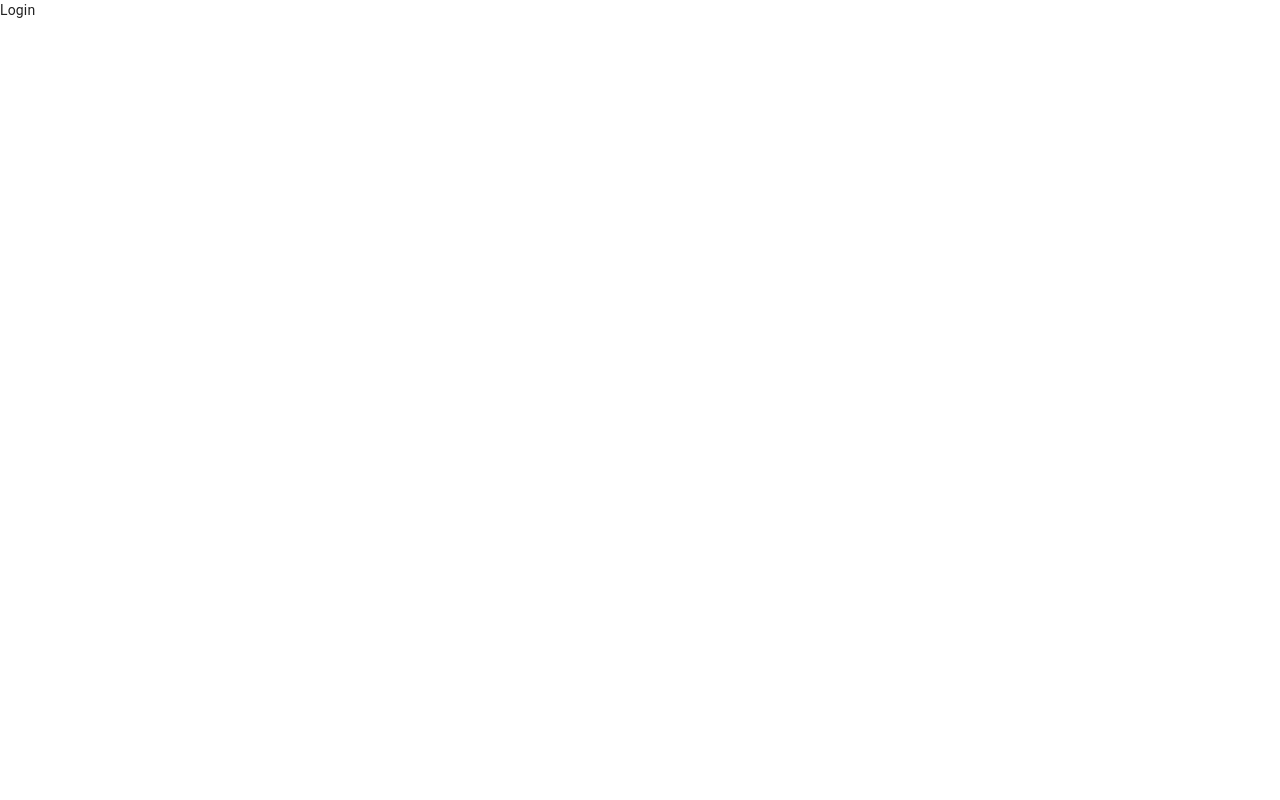
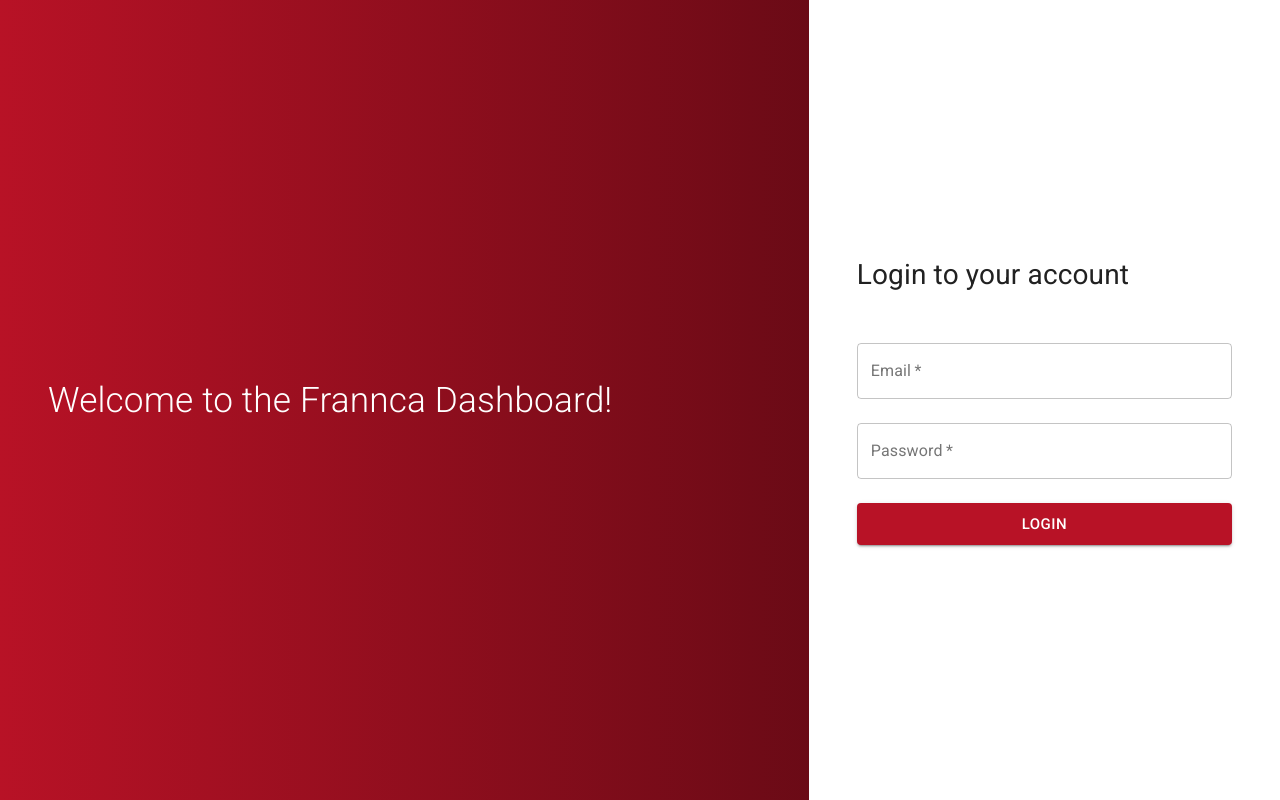
Before and after one commit to Frannca/nextjs, a Next.js app: page /dashboard/login in a window 1280 px wide. Built offline with nearby package versions, Linux system fonts and the light colour scheme.

Commit message:
refactor: add login form and welcome text

```diff
--- a/src/components/Login/index.tsx
+++ b/src/components/Login/index.tsx
@@ -1,8 +1,42 @@
+import { useTheme } from '@material-ui/core'
 import * as S from './styles'
 import { ILogin } from './types'
 
 const Login = ({ testID }: ILogin) => {
-  return <S.Wrapper data-testid={testID}>Login</S.Wrapper>
+  const theme = useTheme()
+
+  return (
+    <S.Wrapper data-pallete={theme.palette} data-testid={testID}>
+      <S.WelcomeWrapper>
+        <S.WelcomeTitle>Welcome to the Frannca Dashboard!</S.WelcomeTitle>
+      </S.WelcomeWrapper>
+      <S.FormWrapper noValidate autoComplete="off">
+        <S.FormTitle>Login to your account</S.FormTitle>
+
+        <S.FormEmail
+          required
+          id="form-email"
+          label="Email"
+          variant="outlined"
+        />
+        <S.FormPassword
+          required
+          id="form-password"
+          type="password"
+          label="Password"
+          variant="outlined"
+        />
+        <S.FormSubmit
+          type="submit"
+          variant="contained"
+          size="large"
+          color="primary"
+        >
+          Login
+        </S.FormSubmit>
+      </S.FormWrapper>
+    </S.Wrapper>
+  )
 }
 
 Login.defaultProps = {
--- a/src/components/Login/styles.ts
+++ b/src/components/Login/styles.ts
@@ -1,3 +1,61 @@
+import { Button, TextField } from '@material-ui/core'
 import styled from 'styled-components'
 
-export const Wrapper = styled.div``
+export const Wrapper = styled.div`
+  background: linear-gradient(
+    to right,
+    ${(props) => props['data-pallete'].primary.main} 0%,
+    rgba(0, 0, 0, 1) 150%
+  );
+  display: flex;
+  height: 100%;
+
+  @media (max-width: 600px) {
+    flex-direction: column;
+  }
+`
+
+export const WelcomeWrapper = styled.div`
+  align-items: center;
+  color: #ffffff;
+  display: flex;
+  flex: 10;
+  padding: 48px;
+
+  @media (max-width: 960px) {
+    flex: 50%;
+  }
+`
+
+export const WelcomeTitle = styled.h2`
+  font-size: 2.2rem;
+  font-weight: 300;
+`
+
+export const FormWrapper = styled.form`
+  background-color: #ffffff;
+  display: flex;
+  flex-direction: column;
+  flex: 1 1 400px;
+  justify-content: center;
+  padding: 48px;
+
+  @media (max-width: 960px) {
+    flex: 50%;
+  }
+`
+
+export const FormTitle = styled.h1`
+  font-weight: 400;
+  margin-bottom: 48px !important;
+`
+
+export const FormEmail = styled(TextField)`
+  margin-bottom: 24px !important;
+`
+
+export const FormPassword = styled(TextField)`
+  margin-bottom: 24px !important;
+`
+
+export const FormSubmit = styled(Button)``
--- a/src/pages/_document.tsx
+++ b/src/pages/_document.tsx
@@ -1,46 +1,18 @@
-import Document, {
-  Html,
-  Head,
-  Main,
-  NextScript,
-  DocumentContext
-} from 'next/document'
-import { ServerStyleSheet } from 'styled-components'
+import React from 'react'
+import Document, { Html, Head, Main, NextScript } from 'next/document'
+import { ServerStyleSheets } from '@material-ui/core/styles'
 import theme from 'styles/theme'
 
 export default class MyDocument extends Document {
-  static async getInitialProps(ctx: DocumentContext) {
-    const sheet = new ServerStyleSheet()
-    const originalRenderPage = ctx.renderPage
-
-    try {
-      ctx.renderPage = () =>
-        originalRenderPage({
-          enhanceApp: (App) => (props) =>
-            sheet.collectStyles(<App {...props} />)
-        })
-
-      const initialProps = await Document.getInitialProps(ctx)
-
-      return {
-        ...initialProps,
-        styles: (
-          <>
-            {initialProps.styles}
-            {sheet.getStyleElement()}
-          </>
-        )
-      }
-    } finally {
-      sheet.seal()
-    }
-  }
-
   render() {
     return (
-      <Html lang="pt-BR">
+      <Html lang="en">
         <Head>
           <meta name="theme-color" content={theme.palette.primary.main} />
+          <link
+            rel="stylesheet"
+            href="https://fonts.googleapis.com/css?family=Roboto:300,400,500,700&display=swap"
+          />
         </Head>
         <body>
           <Main />
@@ -50,3 +22,23 @@ export default class MyDocument extends Document {
     )
   }
 }
+
+MyDocument.getInitialProps = async (ctx) => {
+  const sheets = new ServerStyleSheets()
+  const originalRenderPage = ctx.renderPage
+
+  ctx.renderPage = () =>
+    originalRenderPage({
+      enhanceApp: (App) => (props) => sheets.collect(<App {...props} />)
+    })
+
+  const initialProps = await Document.getInitialProps(ctx)
+
+  return {
+    ...initialProps,
+    styles: [
+      ...React.Children.toArray(initialProps.styles),
+      sheets.getStyleElement()
+    ]
+  }
+}
--- a/src/pages/dashboard/index.tsx
+++ b/src/pages/dashboard/index.tsx
@@ -1,5 +1,7 @@
+import Dashboard from 'components/Dashboard'
+
 const DashboardPage = () => {
-  return <>Dashboard</>
+  return <Dashboard />
 }
 
 export default DashboardPage
--- a/src/styles/global.ts
+++ b/src/styles/global.ts
@@ -4,6 +4,11 @@ const GlobalStyles = createGlobalStyle`
   * {
     margin: 0;
   }
+
+  html, body, #__next {
+    height: 100%;
+  }
+
   main {
     display: flex;
     flex-direction: column;
--- a/src/styles/theme.ts
+++ b/src/styles/theme.ts
@@ -4,7 +4,7 @@ import { red } from '@material-ui/core/colors'
 const theme = createMuiTheme({
   palette: {
     primary: {
-      main: '#F2711C'
+      main: '#b81226'
     },
     secondary: {
       main: '#626366'
```
Also changed, not shown: src/components/Login/test.tsx (+20 -0 lines), .babelrc.
